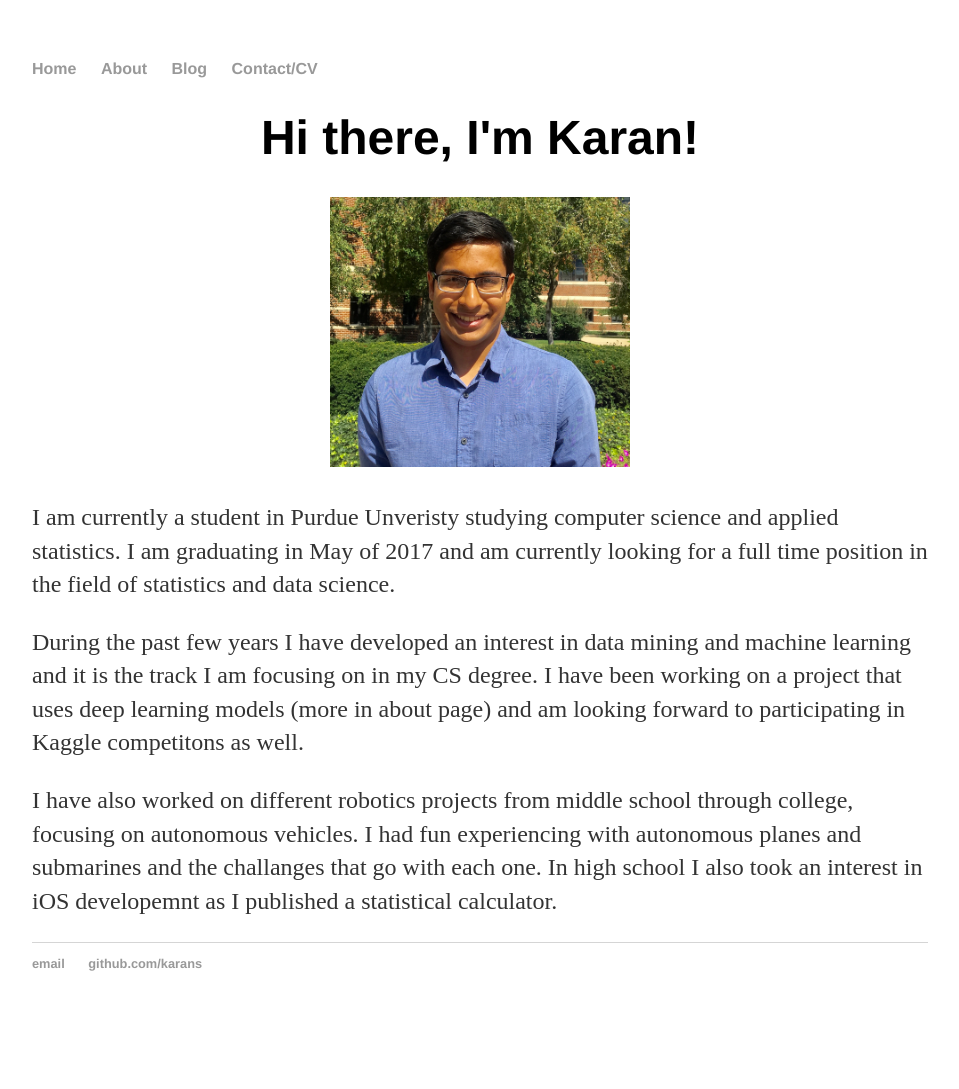
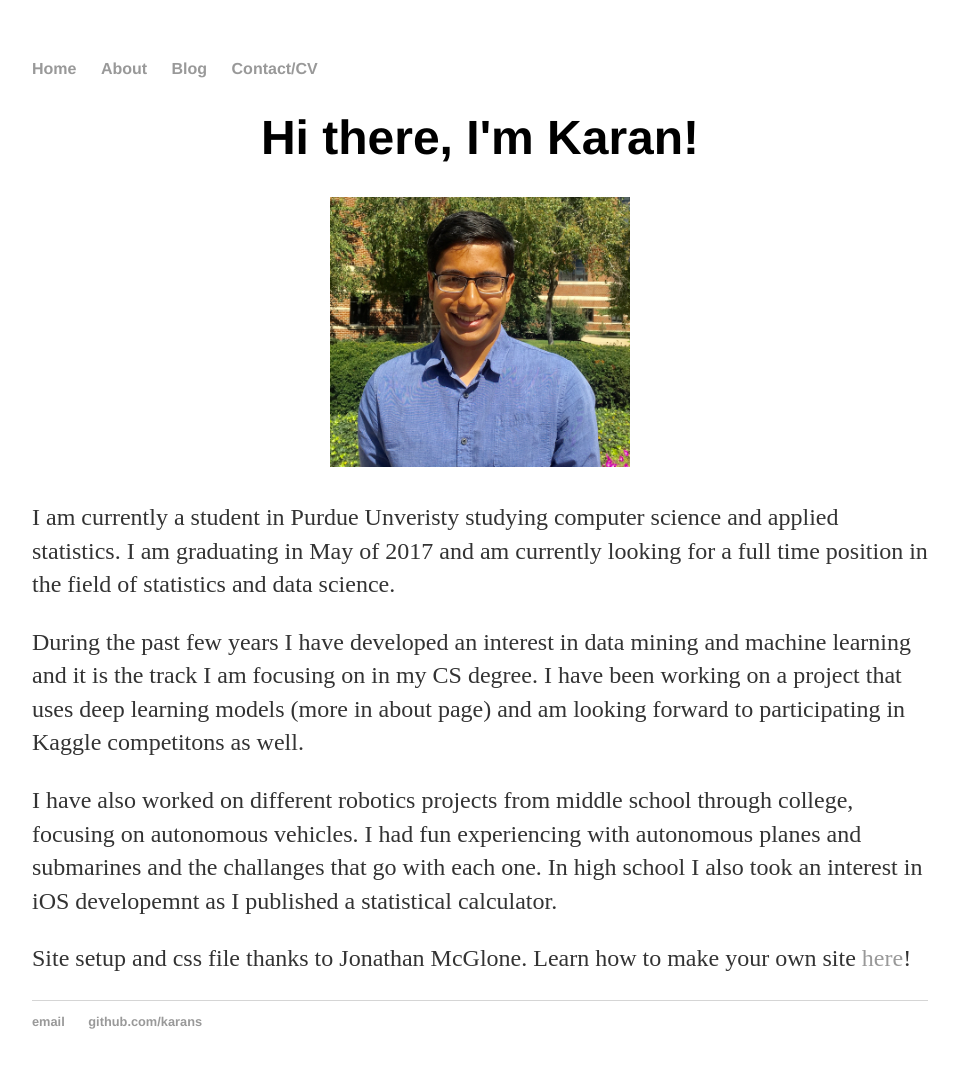
Before and after one commit to karans/karans.github.io, a Jekyll site: the page built from index.html, in a window 1280 px wide. Shown: the whole page, without its empty margins (160-1119 px from the left). Built offline with Jekyll 4.4.1, drawn with Linux system fonts in a browser that asks for light colours; before the commit the page ends 1031 px from its top, so only the background shows below that.

Commit message:
added acknowledgement

```diff
--- a/index.html
+++ b/index.html
@@ -12,5 +12,5 @@ title: Karan's Website
 	</p>
 	<p>I have also worked on different robotics projects from middle school through college, focusing on autonomous vehicles. I had fun experiencing with autonomous planes and submarines and the challanges that go with each one. In high school I also took an interest in iOS developemnt as I published a statistical calculator.
 	</p>
-
+	<p>Site setup and css file thanks to Jonathan McGlone. Learn how to make your own site <a href="http://jmcglone.com/guides/github-pages/">here</a>!</p>
 </div><!-- /.blurb -->
```
